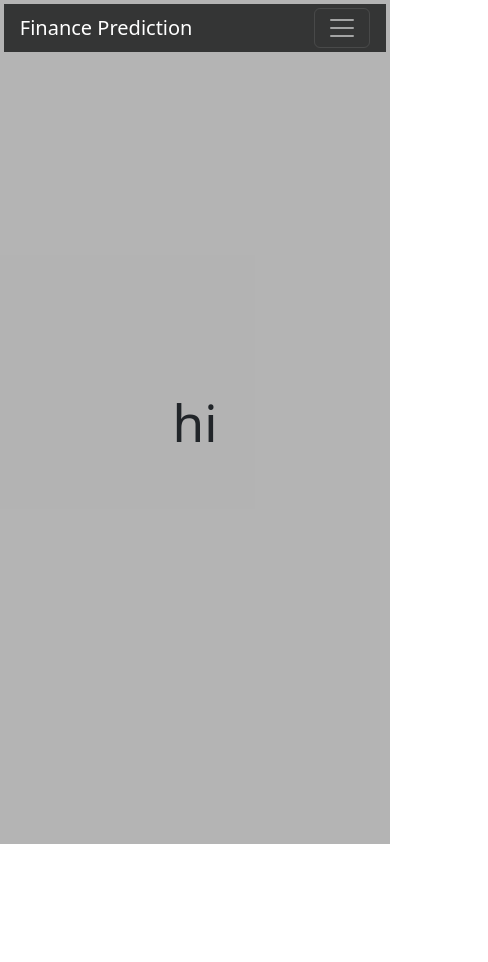
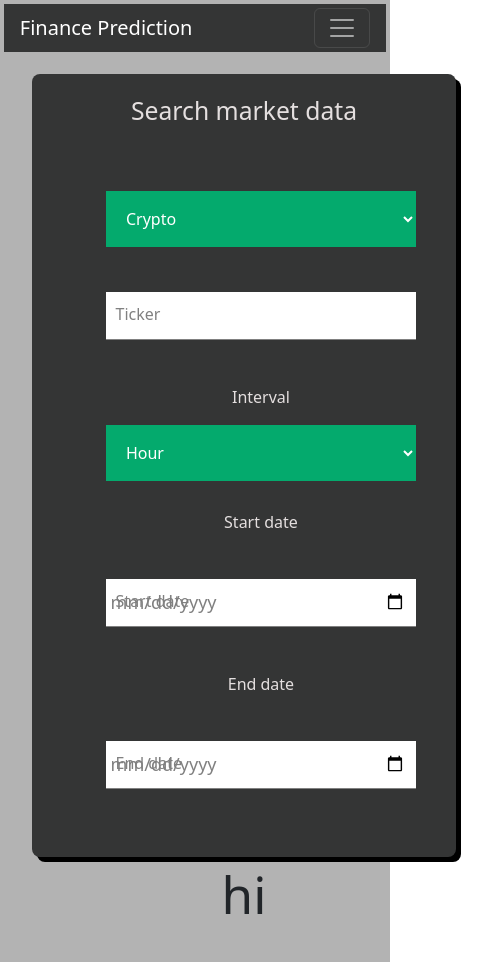
Before and after one commit to tahmid-saj/fin-predict-ts, a React (Vite) app: page /market in a window 390 px wide. Shown: the whole page, 488 px wide, since content can reach past the window. Before the commit the page ends 844 px from the top, so only its background shows below. Built offline with nearby package versions, Linux system fonts and the light colour scheme.

Commit message:
market data form component

```diff
--- a/index.html
+++ b/index.html
@@ -19,6 +19,7 @@
 
     <script src="https://ajax.googleapis.com/ajax/libs/jquery/2.1.3/jquery.min.js"></script>
     <script src="https://maxcdn.bootstrapcdn.com/bootstrap/3.3.5/js/bootstrap.min.js"></script>
+
     <title>Finance Prediction</title>
   </head>
   <body>
--- a/src/components/market/market-data-form/market-data-form.component.tsx
+++ b/src/components/market/market-data-form/market-data-form.component.tsx
@@ -1,10 +1,90 @@
+import { useState } from "react"
+import FormInput from "../../shared/media-card/form-input/form-input.component"
+import { DropButton } from "../../shared/drop-button/drop-button.styles"
 import "./market-data-form.styles"
+import { SearchMarketDataContainer, SearchMarketDataForm, SearchMarketDataFormContainer, SearchMarketDataHeader, SearchMarketDataLabel } from "./market-data-form.styles"
+
+const defaultFormFields = {
+  category: "",
+  ticker: "",
+  interval: "",
+  startDate: "",
+  endDate: ""
+}
 
 const MarketDataForm = () => {
+  const [formFields, setFormFields] = useState(defaultFormFields)
+
+  const resetFormFields = () => {
+    setFormFields(defaultFormFields)
+  }
+
+  const handleChange = (event) => {
+    const { name, value } = event.target
+
+    setFormFields({ ...formFields, [name]: value })
+  }
+
   return (
-    <h1>
+    <SearchMarketDataContainer>
+      <SearchMarketDataHeader>Search market data</SearchMarketDataHeader>
+      <SearchMarketDataForm>
 
-    </h1>
+      <div className="container">
+        <div className="row">
+          <div className="col-sm-12 col-md-6 col-lg-6">
+            <SearchMarketDataFormContainer>
+              <DropButton
+                required
+                className="dropButton"
+                name="marketDataInterval"
+                id="marketDataInterval"
+                onChange={handleChange}
+                value={formFields.category}
+              >
+                <option value="Crypto">Crypto</option>
+                <option value="Currencies">Currencies</option>
+                <option value="Indices">Indices</option>
+                <option value="Stocks">Stocks</option>
+              </DropButton>
+
+              <FormInput name="ticker" type="text" value={ formFields.ticker }
+                label="Ticker" onChange={ handleChange }/>
+
+              <SearchMarketDataLabel>Interval</SearchMarketDataLabel>
+              <DropButton
+                required
+                className="dropButton"
+                name="marketDataInterval"
+                id="marketDataInterval"
+                onChange={handleChange}
+                value={formFields.interval}
+              >
+                <option value="Hour">Hour</option>
+                <option value="Day">Day</option>
+                <option value="Week">Week</option>
+                <option value="Month">Month</option>
+              </DropButton>
+            </SearchMarketDataFormContainer>
+          </div>
+
+          <div className="col-sm-12 col-md-6 col-lg-6">
+            <SearchMarketDataFormContainer>
+              <SearchMarketDataLabel>Start date</SearchMarketDataLabel>
+              <FormInput name="startDate" type="date" value={ formFields.startDate }
+                label="Start date" onChange={ handleChange }/>
+
+              <SearchMarketDataLabel>End date</SearchMarketDataLabel>
+              <FormInput name="endDate" type="date" value={ formFields.endDate }
+                label="End date" onChange={ handleChange }/>
+            </SearchMarketDataFormContainer>
+          </div>
+        </div>
+      </div>
+
+
+      </SearchMarketDataForm>
+    </SearchMarketDataContainer>
   )
 }
 
--- a/src/components/market/market-data-form/market-data-form.styles.tsx
+++ b/src/components/market/market-data-form/market-data-form.styles.tsx
@@ -1 +1,35 @@
-export {}
+import styled from "styled-components";
+import { COLOR_CODES } from "../../../utils/constants/shared.constants";
+
+export const SearchMarketDataContainer = styled.div`
+  display: block;
+  justify-content: center;
+  align-items: center;
+  background-color: ${COLOR_CODES.shared[0]};
+  border-radius: 0.5rem;
+  box-shadow: 5px 5px #000000;
+`
+
+export const SearchMarketDataForm = styled.form`
+  display: flex;
+  justify-content: center;
+  align-items: center;
+  margin: 2%;
+  padding: 2%;
+`
+
+export const SearchMarketDataHeader = styled.h2`
+  color: ${COLOR_CODES.text[0]};
+  margin: 5%;
+  padding: 5%;
+`
+
+export const SearchMarketDataLabel = styled.p`
+  color: ${COLOR_CODES.text[0]};
+`
+
+export const SearchMarketDataFormContainer = styled.div`
+  padding: 4%;
+  width: 400px;
+
+`
--- /dev/null
+++ b/src/components/shared/drop-button/drop-button.styles.tsx
@@ -0,0 +1,10 @@
+import styled from "styled-components";
+
+export const DropButton = styled.select`
+  background-color: #04AA6D;
+  color: white;
+  padding: 16px;
+  font-size: 16px;
+  border: none;
+  width: 310px;
+`
--- /dev/null
+++ b/src/components/shared/media-card/form-input/form-input.component.tsx
@@ -0,0 +1,27 @@
+import "./form-input.styles";
+import { FormInputLabel, Input, Group } from "./form-input.styles";
+import React, { FC } from 'react';
+
+interface FormInputProps extends React.InputHTMLAttributes<HTMLInputElement> {
+  label?: string;
+  name: string;
+  value: string;
+}
+
+const FormInput = ({ label, ...otherProps }: FormInputProps) => {
+  return (
+    <Group>
+      <Input { ...otherProps }/>
+
+      {
+        label && (
+          <FormInputLabel>
+            { label }
+          </FormInputLabel>
+        )
+      }
+    </Group>
+  );
+};
+
+export default FormInput;
--- /dev/null
+++ b/src/components/shared/media-card/form-input/form-input.styles.tsx
@@ -0,0 +1,63 @@
+import styled, { css } from "styled-components";
+
+const subColor = 'grey';
+const mainColor = 'dark-grey';
+
+export const shrinkLabelStyles = css`
+  top: -14px;
+  font-size: 12px;
+  color: ${mainColor};
+`;
+
+// Define an interface for the props including 'shrink'
+interface FormInputLabelProps {
+  shrink?: boolean;
+}
+
+export const FormInputLabel = styled.label<FormInputLabelProps>`
+  color: ${subColor};
+  font-size: 16px;
+  font-weight: normal;
+  position: absolute;
+  pointer-events: none;
+  left: 40px;
+  top: 10px;
+  transition: 300ms ease all;
+
+  ${({ shrink }) => shrink && shrinkLabelStyles}
+
+  &.shrink {
+    @include shrinkLabel();
+  }
+`;
+
+export const Group = styled.div`
+  position: relative;
+  margin: 45px 0px;
+
+  input[type='password'] {
+    letter-spacing: 0.3em;
+  }
+`;
+
+export const Input = styled.input`
+  background: none;
+  background-color: white;
+  color: ${subColor};
+  font-size: 18px;
+  padding: 10px 10px 10px 5px;
+  display: block;
+  width: 310px;
+  border: none;
+  border-radius: 0;
+  border-bottom: 1px solid ${subColor};
+  margin: 25px 30px;
+
+  &:focus {
+    outline: none;
+  }
+
+  &:focus ~ ${FormInputLabel} {
+    ${shrinkLabelStyles};
+  }
+`;
--- a/src/utils/constants/shared.constants.tsx
+++ b/src/utils/constants/shared.constants.tsx
@@ -1,3 +1,5 @@
+// shared constants
+
 export const NAV_LINKS = {
   headers: {
     home: "Home",
@@ -28,7 +30,7 @@ export const COLOR_CODES = {
     "#343535"
   ],
   text: [
-    "e4dfdf"
+    "#e4dfdf"
   ],
   cardMedia: {
     width: "400px",
@@ -38,3 +40,9 @@ export const COLOR_CODES = {
     "#4CAF50"
   ]
 }
+
+export const BUTTON_TYPE_CLASSES = {
+  base: "base",
+  google: "google-sign-in",
+  inverted: "inverted"
+};
```
Also changed, not shown: src/components/shared/media-card/button/button.component.tsx (added, +30 -0 lines), src/components/shared/media-card/button/button.styles.tsx (added, +58 -0 lines).
